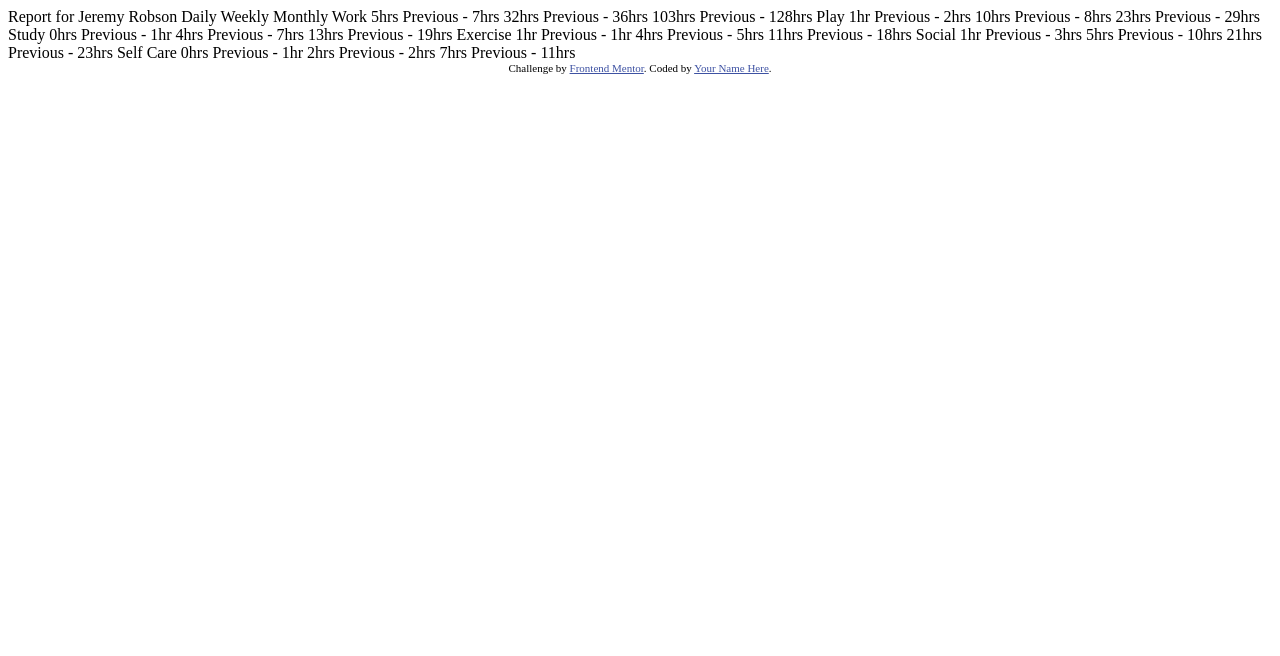
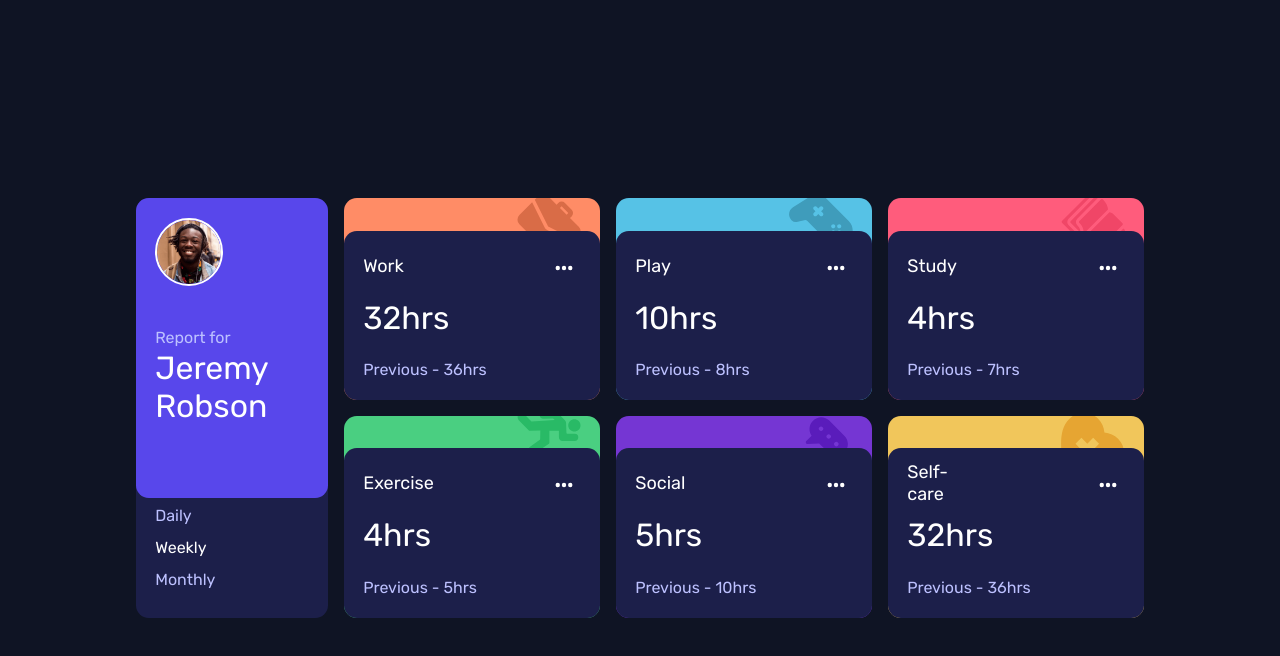
Before and after one commit to enochmwanga/time-tracking-dashboard, a plain HTML site: page index.html in a window 1280 px wide. Drawn offline with Linux system fonts and the light colour scheme.

Commit message:
First version

```diff
--- a/index.html
+++ b/index.html
@@ -1,80 +1,106 @@
 <!DOCTYPE html>
 <html lang="en">
   <head>
-  <meta charset="UTF-8">
-  <meta name="viewport" content="width=device-width, initial-scale=1.0"> <!-- displays site properly based on user's device -->
+    <meta charset="UTF-8" />
+    <meta name="viewport" content="width=device-width, initial-scale=1.0" />
+    <!-- displays site properly based on user's device -->
 
-  <link rel="icon" type="image/png" sizes="32x32" href="./images/favicon-32x32.png">
+    <link
+      rel="icon"
+      type="image/png"
+      sizes="32x32"
+      href="./images/favicon-32x32.png"
+    />
+    <link href="styles.css" rel="stylesheet" />
+    <link
+      href="https://fonts.googleapis.com/css?family=Rubik"
+      rel="stylesheet"
+    />
+    <script defer src="main.js"></script>
 
     <title>Frontend Mentor | Time tracking dashboard</title>
-
-  <!-- Feel free to remove these styles or customise in your own stylesheet 👍 -->
-  <style>
-    .attribution { font-size: 11px; text-align: center; }
-    .attribution a { color: hsl(228, 45%, 44%); }
-  </style>
   </head>
   <body>
+    <main>
+      <div class="header-container">
+        <div class="personal-info-container">
+          <img
+            id="profile-img"
+            src="images\image-jeremy.png"
+            alt="An image of Jeremy Robson"
+          />
+          <span id="title-info">Report for</span>
+          <span id="name">Jeremy Robson</span>
+        </div>
+        <div class="options-container">
+          <label>
+            <input type="radio" name="frequency" value="daily" />
+            <span>Daily</span>
+          </label>
+          <label>
+            <input type="radio" name="frequency" value="weekly" checked/>
+            <span>Weekly</span>
+          </label>
+          <label>
+            <input type="radio" name="frequency" value="monthly" />
+            <span>Monthly</span>
+          </label>
+        </div>
+      </div>
 
-  Report for
-  Jeremy Robson
+      <div class="work-details-container">
+        <div class="generic-template">
+          <p class="section-title">Work</p>
+          <button class="menu-button"><img src="menu-icon.svg" /></button>
+          <p class="recent-time">32hrs</p>
+          <p class="previous-time">Previous - 36hrs</p>
+        </div>
+      </div>
 
-  Daily
-  Weekly
-  Monthly
+      <div class="play-details-container">
+        <div class="generic-template">
+          <p class="section-title">Play</p>
+          <button class="menu-button"><img src="menu-icon.svg" /></button>
+          <p class="recent-time">32hrs</p>
+          <p class="previous-time">Previous - 36hrs</p>
+        </div>
+      </div>
 
-  Work
-  5hrs <!-- daily -->
-  Previous - 7hrs <!-- daily -->
-  32hrs <!-- weekly -->
-  Previous - 36hrs <!-- weekly -->
-  103hrs <!-- monthly -->
-  Previous - 128hrs <!-- monthly -->
+      <div class="study-details-container">
+        <div class="generic-template">
+          <p class="section-title">Study</p>
+          <button class="menu-button"><img src="menu-icon.svg" /></button>
+          <p class="recent-time">32hrs</p>
+          <p class="previous-time">Previous - 36hrs</p>
+        </div>
+      </div>
 
-  Play
-  1hr <!-- daily -->
-  Previous - 2hrs <!-- daily -->
-  10hrs <!-- weekly -->
-  Previous - 8hrs <!-- weekly -->
-  23hrs <!-- monthly -->
-  Previous - 29hrs <!-- monthly -->
+      <div class="exercise-details-container">
+        <div class="generic-template">
+          <p class="section-title">Exercise</p>
+          <button class="menu-button"><img src="menu-icon.svg" /></button>
+          <p class="recent-time">32hrs</p>
+          <p class="previous-time">Previous - 36hrs</p>
+        </div>
+      </div>
 
-  Study
-  0hrs <!-- daily -->
-  Previous - 1hr <!-- daily -->
-  4hrs <!-- weekly -->
-  Previous - 7hrs <!-- weekly -->
-  13hrs <!-- monthly -->
-  Previous - 19hrs <!-- monthly -->
+      <div class="social-details-container">
+        <div class="generic-template">
+          <p class="section-title">Social</p>
+          <button class="menu-button"><img src="menu-icon.svg" /></button>
+          <p class="recent-time">32hrs</p>
+          <p class="previous-time">Previous - 36hrs</p>
+        </div>
+      </div>
 
-  Exercise
-  1hr <!-- daily -->
-  Previous - 1hr <!-- daily -->
-  4hrs <!-- weekly -->
-  Previous - 5hrs <!-- weekly -->
-  11hrs <!-- monthly -->
-  Previous - 18hrs <!-- monthly -->
-
-  Social
-  1hr <!-- daily -->
-  Previous - 3hrs <!-- daily -->
-  5hrs <!-- weekly -->
-  Previous - 10hrs <!-- weekly -->
-  21hrs <!-- monthly -->
-  Previous - 23hrs <!-- monthly -->
-
-  Self Care
-  0hrs <!-- daily -->
-  Previous - 1hr <!-- daily -->
-  2hrs <!-- weekly -->
-  Previous - 2hrs <!-- weekly -->
-  7hrs <!-- monthly -->
-  Previous - 11hrs <!-- monthly -->
-
-
-  <div class="attribution">
-    Challenge by <a href="https://www.frontendmentor.io?ref=challenge" target="_blank">Frontend Mentor</a>.
-    Coded by <a href="#">Your Name Here</a>.
+      <div class="selfcare-details-container">
+        <div class="generic-template">
+          <p class="section-title">Self-care</p>
+          <button class="menu-button"><img src="menu-icon.svg" /></button>
+          <p class="recent-time">32hrs</p>
+          <p class="previous-time">Previous - 36hrs</p>
         </div>
+      </div>
+    </main>
   </body>
 </html>
--- /dev/null
+++ b/main.js
@@ -0,0 +1,54 @@
+// Wait for the DOM to load
+document.addEventListener("DOMContentLoaded", () => {
+    // Function to fetch data asynchronously
+    const fetchData = async () => {
+      try {
+        const response = await fetch("data.json");
+        if (!response.ok) {
+          throw new Error(`Error fetching data: ${response.statusText}`);
+        }
+        return await response.json();
+      } catch (error) {
+        console.error("Failed to load data:", error);
+        return null;
+      }
+    };
+
+    // Function to update the UI based on the selected frequency
+    const updateUI = (data, frequency) => {
+      data.forEach((item) => {
+        // Find the container that corresponds to the current item
+        const container = document.querySelector(
+          `.${item.title.toLowerCase().replace(" ", "-")}-details-container`
+        );
+
+        if (container) {
+          // Update the current and previous time values
+          container.querySelector(".recent-time").textContent =
+            `${item.timeframes[frequency].current}hrs`;
+          container.querySelector(".previous-time").textContent =
+            `Previous - ${item.timeframes[frequency].previous}hrs`;
+        }
+      });
+    };
+
+    // Main function to initialize the application
+    const init = async () => {
+      const data = await fetchData();
+      if (!data) return;
+
+      // Add event listeners to the radio buttons
+      const radioButtons = document.querySelectorAll("input[name='frequency']");
+      radioButtons.forEach((radio) => {
+        radio.addEventListener("change", (event) => {
+          updateUI(data, event.target.value);
+        });
+      });
+
+      // Initialize the UI with the default frequency (weekly)
+      updateUI(data, "weekly");
+    };
+
+    // Run the main function
+    init();
+  });
--- /dev/null
+++ b/styles.css
@@ -0,0 +1,254 @@
+:root {
+  --blue: hsl(246, 80%, 60%);
+  --light-red-work: hsl(15, 100%, 70%);
+  --soft-blue-play: hsl(195, 74%, 62%);
+  --light-red-study: hsl(348, 100%, 68%);
+  --lime-green-exercise: hsl(145, 58%, 55%);
+  --violet-social: hsl(264, 64%, 52%);
+  --soft-orange-self-care: hsl(43, 84%, 65%);
+  --very-dark-blue: hsl(226, 43%, 10%);
+  --dark-blue: hsl(235, 46%, 20%);
+  --desaturated-blue: hsl(235, 45%, 61%);
+  --pale-blue: hsl(236, 100%, 87%);
+  --padding: 1.2em;
+  --border-radius: 0.8em;
+}
+body {
+  background-color: var(--very-dark-blue);
+  font-family: "Rubik", serif;
+  display: grid;
+  place-items: center;
+  min-height: 100vh;
+}
+.header-container {
+  background-color: var(--dark-blue);
+  padding: 0 0 var(--padding);
+  border-radius: var(--border-radius);
+}
+.personal-info-container {
+  box-sizing: border-box;
+  border-radius: var(--border-radius);
+  background-color: var(--blue);
+  width: 100%;
+  padding: var(--padding);
+  display: grid;
+  grid-template-rows: 1.7em 2.7em;
+  grid-template-columns: 5.5em auto;
+}
+#profile-img {
+  width: 4em;
+  grid-row: 1 / 3;
+  place-self: center;
+  border-radius: 50%;
+  border: 0.15em solid white;
+}
+#title-info {
+  color: var(--pale-blue);
+  grid-column: 2 / 3;
+  grid-row: 1 / 2;
+  align-self: flex-end;
+}
+#name {
+  color: white;
+  font-size: 1.5em;
+  grid-column: 2 / 3;
+  grid-row: 2 /3;
+  align-self: center;
+}
+.options-container {
+  padding-inline: var(--padding);
+  padding-top: var(--padding);
+  display: grid;
+  grid-template-columns: 1fr 1fr 1fr;
+}
+label {
+  color: var(--pale-blue);
+}
+label:hover {
+  color: white;
+  cursor: pointer;
+}
+input[type="radio"] {
+  display: none;
+}
+input[type="radio"]:checked + span {
+  color: white;
+}
+.work-details-container {
+  background-color: var(--light-red-work);
+  background-image: url("images/icon-work.svg");
+  background-repeat: no-repeat;
+  background-position: 90% -9%;
+  background-size: 18%;
+  height: 9.5em;
+  display: grid;
+  border-radius: var(--border-radius);
+  margin-top: 1.2em;
+}
+.play-details-container {
+  background-color: var(--soft-blue-play);
+  background-image: url("images/icon-play.svg");
+  background-repeat: no-repeat;
+  background-position: 90% -9%;
+  background-size: 18%;
+  height: 9.5em;
+  display: grid;
+  border-radius: var(--border-radius);
+  margin-top: 1.2em;
+}
+.study-details-container {
+  background-color: var(--light-red-study);
+  background-image: url("images/icon-study.svg");
+  background-repeat: no-repeat;
+  background-position: 90% -9%;
+  background-size: 18%;
+  height: 9.5em;
+  display: grid;
+  border-radius: var(--border-radius);
+  margin-top: 1.2em;
+}
+.exercise-details-container {
+  background-color: var(--lime-green-exercise);
+  background-image: url("images/icon-exercise.svg");
+  background-repeat: no-repeat;
+  background-position: 90% -1%;
+  background-size: 19%;
+  height: 9.5em;
+  display: grid;
+  border-radius: var(--border-radius);
+  margin-top: 1.2em;
+}
+.social-details-container {
+  background-color: var(--violet-social);
+  background-image: url("images/icon-social.svg");
+  background-repeat: no-repeat;
+  background-position: 90% -9%;
+  background-size: 16%;
+  height: 9.5em;
+  display: grid;
+  border-radius: var(--border-radius);
+  margin-top: 1.2em;
+}
+.selfcare-details-container {
+  background-color: var(--soft-orange-self-care);
+  background-image: url("images/icon-self-care.svg");
+  background-repeat: no-repeat;
+  background-position: 90% -9%;
+  background-size: 16%;
+  height: 9.5em;
+  display: grid;
+  border-radius: var(--border-radius);
+  margin-top: 1.2em;
+}
+.generic-template {
+  border-radius: var(--border-radius);
+  place-self: end center;
+  padding: var(--padding);
+  background-color: var(--dark-blue);
+  display: grid;
+  grid-template-columns: 1fr 3fr;
+  grid-template-rows: 2em 3em;
+  color: white;
+  width: 91.5%
+}
+.generic-template:hover {
+  background-color: var(--desaturated-blue);
+}
+.section-title {
+  font-size: 18px;
+  place-self: center left;
+}
+.menu-button {
+  width: 2.5em;
+  border: none;
+  background: none;
+  place-self: flex-end;
+}
+.menu-button:hover {
+  cursor: pointer;
+}
+.recent-time {
+  font-size: 2em;
+  place-self: center left;
+}
+.previous-time {
+  place-self: center flex-end;
+  color: var(--pale-blue);
+}
+@media only screen and (max-width: 768px) and (min-width: 320px) {
+  main {
+    min-width: 70vw;
+  }
+  .generic-template {
+    min-width: 70vw;
+  }
+}
+@media only screen and (min-width: 1000px) {
+  main {
+    display: grid;
+    grid-template-columns: 0.7fr 1fr 1fr 1fr;
+    column-gap: 1em;
+    row-gap: 1em;
+    grid-template-rows: 1fr 1fr;
+  }
+  .header-container {
+    grid-column: 1 / 2;
+    grid-row: 1 / 3;
+    width: 12em;
+  }
+  .personal-info-container {
+    grid-template-rows: 6.4em 1.7em 5em;
+    grid-template-columns: 1fr;
+    height: 75%;
+  }
+  #profile-img {
+    grid-column: 1 / 2;
+    place-self: start left;
+  }
+  #title-info {
+    grid-row: 2 / 3;
+    grid-column: 1 / 2;
+  }
+  #name {
+    grid-row: 3 / 4;
+    grid-column: 1 / 2;
+    font-size: 2em;
+    width: 10ch;
+    overflow: hidden;
+    white-space: wrap;
+  }
+  .options-container {
+    padding-top: 0.5em;
+    padding-bottom: 3em;
+    display: grid;
+    grid-template-rows: 2em 2em 2em;
+    grid-template-columns: 1fr;
+    justify-items: left;
+  }
+  .work-details-container,
+  .play-details-container,
+  .exercise-details-container,
+  .study-details-container,
+  .social-details-container,
+  .selfcare-details-container {
+    height: 100%;
+    width: 16em;
+    place-self: end;
+    background-position: 90% -3%;
+    background-size: 25%;
+  }
+  .generic-template {
+    height: 65%;
+    width: 13.6em;
+    place-self: end;
+    grid-template-rows: 2em 4.5em 2em;
+  }
+  .recent-time {
+    grid-column: 1 / 3;
+    font-size: 2em;
+  }
+  .previous-time {
+    grid-column: 1 / 3;
+    justify-self: left;
+  }
+}
```
Also changed, not shown: menu-icon.svg (added), screenshot.png (added), 2 other files. Lines whose indentation alone changed are shown as unchanged.
